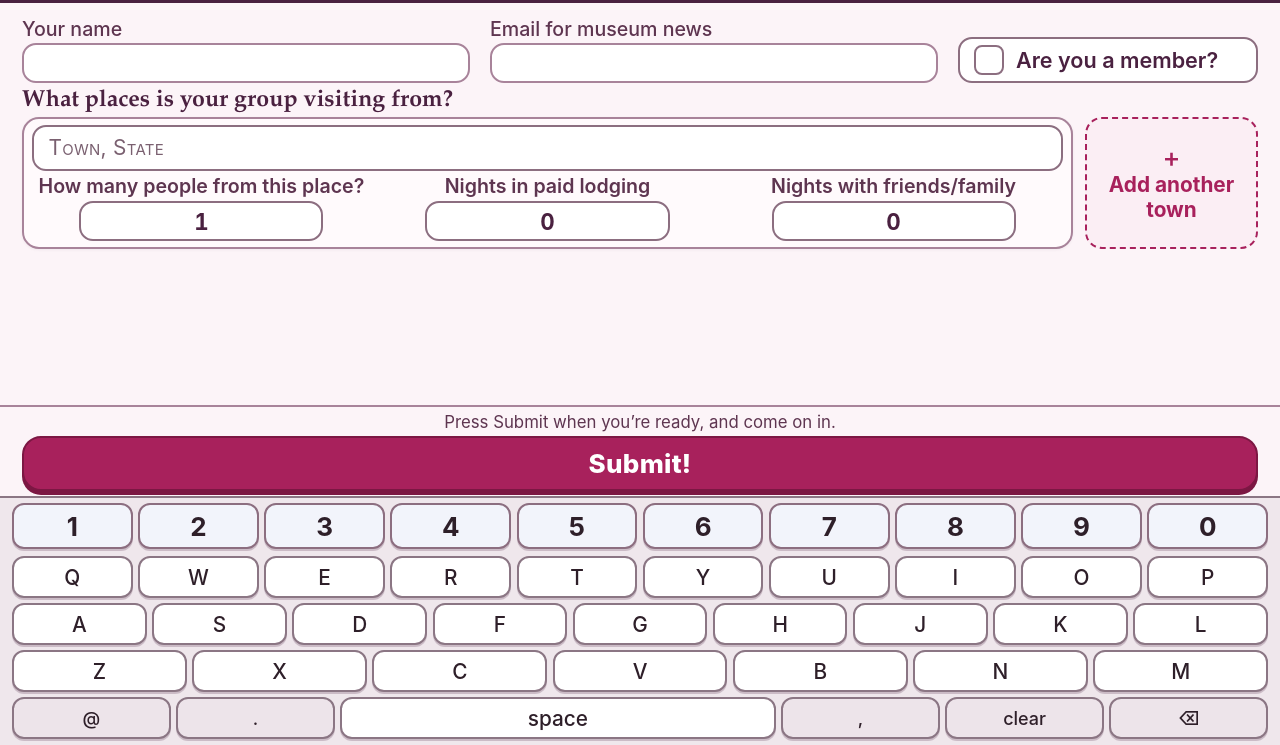
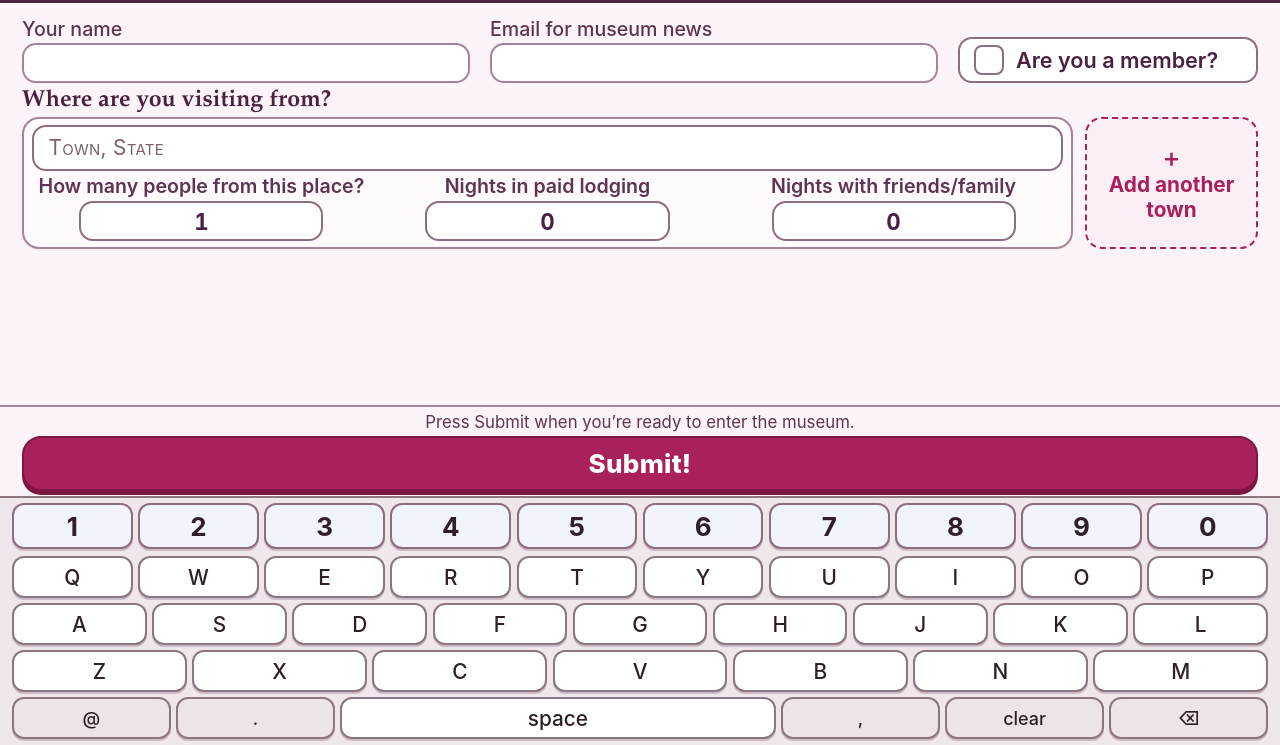
Before and after one commit to SJIMA-Kiosk/Kiosk, a plain HTML site: page index.html in a window 1280 px wide. Shown: the part 55-800 px from the top of the page. Drawn offline with Linux system fonts and the light colour scheme.

Commit message:
Update heading and note text in index.html

```diff
--- a/index.html
+++ b/index.html
@@ -728,13 +728,13 @@
       </div>
     </div>
 
-    <h2>What places is your group visiting from?</h2>
+    <h2>Where are you visiting from?</h2>
 
     <div id="rows" class="towngrid"></div>
   </main>
 
   <div class="actionbar">
-    <div class="gonote">Press Submit when you’re ready, and come on in.</div>
+    <div class="gonote">Press Submit when you’re ready to enter the museum.</div>
     <button class="done" id="done">Submit!</button>
   </div>
 
```
